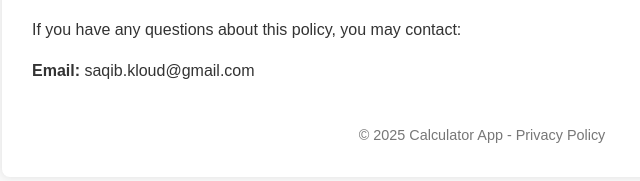
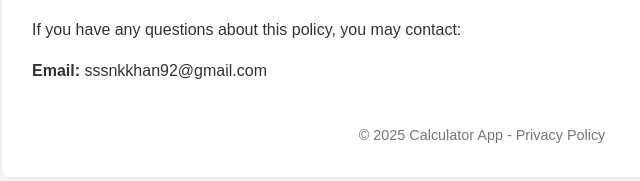
Before and after one commit to saqibkh/webpages, a plain HTML site: page apps/andriod/calculator/privacy_policy/index.html in a window 1280 px wide. Shown: the part 1014-1195 px from the top of the page, 158-798 px from the left. Drawn offline with Linux system fonts and the light colour scheme.

Commit message:
Updates
Signed-off-by: Saqib Khan <saqibkhan@utexas.edu>

```diff
--- a/apps/andriod/calculator/privacy_policy/index.html
+++ b/apps/andriod/calculator/privacy_policy/index.html
@@ -65,7 +65,7 @@
 
         <h2>7. Contact</h2>
         <p>If you have any questions about this policy, you may contact:</p>
-        <p><strong>Email:</strong> saqib.kloud@gmail.com</p>
+        <p><strong>Email:</strong> sssnkkhan92@gmail.com</p>
 
         <footer>
             &copy; 2025 Calculator App - Privacy Policy
```
